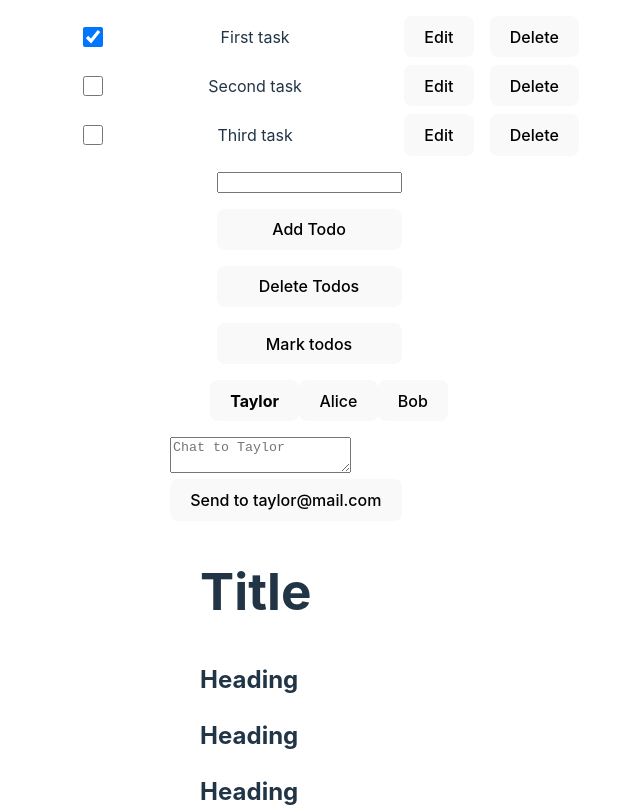
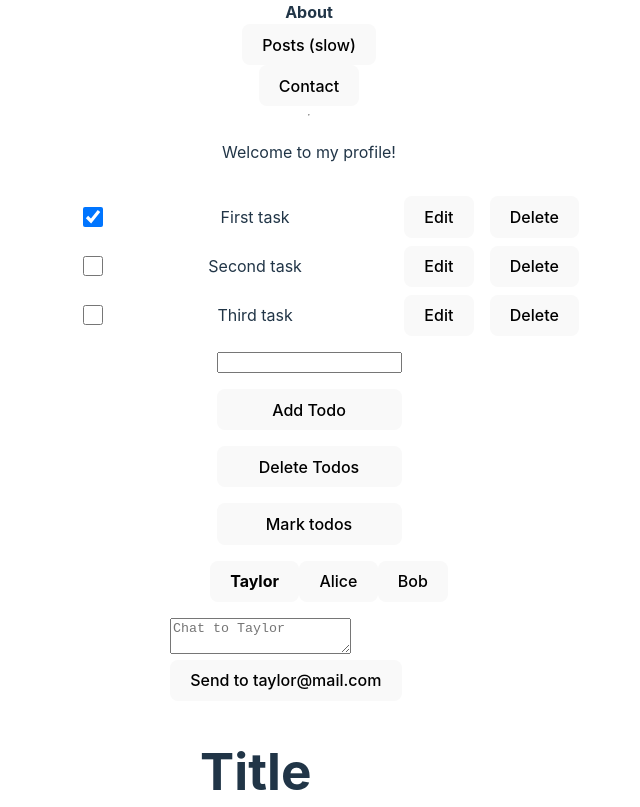
Before and after one commit to lavet13/testing-stuff, a React (Vite) app: page / in a window 1280 px wide. Shown: the top 807 px of the page, without its empty margins (331-971 px from the left). Built offline with nearby package versions, Linux system fonts and the light colour scheme.

Commit message:
feat: dogshit

```diff
--- a/src/App.tsx
+++ b/src/App.tsx
@@ -134,7 +134,7 @@ function App() {
       {/**/}
       {/* <RequestTracker /> */}
       {/**/}
-      {/* <TabContainer /> */}
+      <TabContainer />
       {/**/}
       {/* <h1>{isOnline ? '✅ Online' : '❌ Disconnected'}</h1> */}
       {/**/}
--- a/src/tab-button.tsx
+++ b/src/tab-button.tsx
@@ -1,4 +1,4 @@
-import React, { FC, PropsWithChildren } from 'react';
+import React, { FC, PropsWithChildren, useTransition } from 'react';
 
 type TabButtonProps = {
   onClick: () => void;
@@ -10,14 +10,19 @@ const TabButton: FC<PropsWithChildren<TabButtonProps>> = ({
   isActive,
   children,
 }) => {
+  const [isPending, startTransition] = useTransition();
+
   if (isActive) {
     return <b>{children}</b>;
   }
 
-  const handleClick = (e: React.MouseEvent<HTMLButtonElement>) => onClick();
+  const handleClick = (e: React.MouseEvent<HTMLButtonElement>) => {
+    startTransition(() => {
+      onClick();
+    });
+  };
 
   return <button onClick={handleClick}>{children}</button>;
-
 };
 
 export default TabButton;
--- a/src/tabs.tsx
+++ b/src/tabs.tsx
@@ -1,17 +1,17 @@
-import { memo, useState, useTransition, FC } from 'react';
+import { memo, useState, useTransition, FC, ReactNode } from 'react';
 import TabButton from './tab-button';
 
 const TabContainer = () => {
-  const [isPending, startTransition] = useTransition();
+  // const [isPending, startTransition] = useTransition();
   const [tab, setTab] = useState('about');
 
-  function selectTab(nextTab: string) {
-    startTransition(() => {
-      setTab(nextTab);
-    });
-  }
+  // function selectTab(nextTab: string) {
+  //   startTransition(() => {
+  //     setTab(nextTab);
+  //   });
+  // }
 
-  const handleClick = (tab: string) => () => selectTab(tab); // currying the function
+  const handleClick = (tab: string) => () => setTab(tab); // currying the function
 
   return (
     <>
@@ -94,17 +94,19 @@ const PostsTab = memo(() => {
 
   // let items = Array.from(it, (_, i) => (<SlowPost key={i} index={i} />))
 
-  const items = Array.from({ length: 500 }, (_, i) => (
-    <SlowPost key={i} index={i} />
-  ));
+  // const items = Array.from({ length: 500 }, (_, i) => (
+  //   <SlowPost key={i} index={i} />
+  // ));
 
-  // for (let i = 0; i < 500; i++) {
-  //   items.push(<SlowPost key={i} index={i} />);
-  // }
+  let items: ReactNode[] = [];
+
+  for (let i = 0; i < 500; i++) {
+    items.push(<SlowPost key={i} index={i} />);
+  }
 
   return (
     <ul className='items'>
-      {items.slice(0, 10)}
+      {items}
     </ul>
   );
 });
@@ -116,7 +118,7 @@ type SlowPostProps = {
 const SlowPost: FC<SlowPostProps> = ({ index }) => {
   const startTime = performance.now();
 
-  while (performance.now() - startTime < 1) {
+  while (performance.now() - startTime < 3) {
     // Do nothing for 1 ms per item to emulate extremely slow code
   }
 
```
